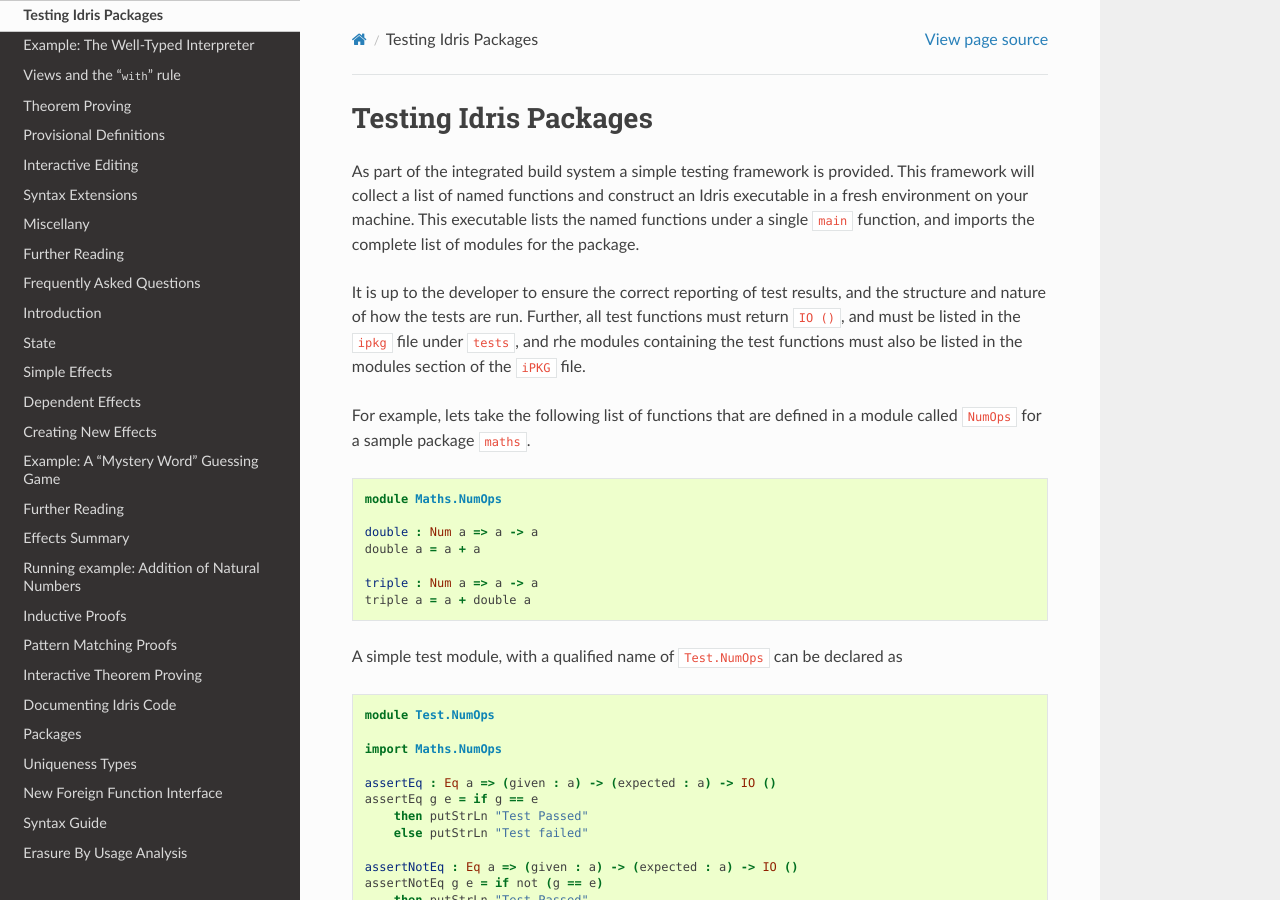
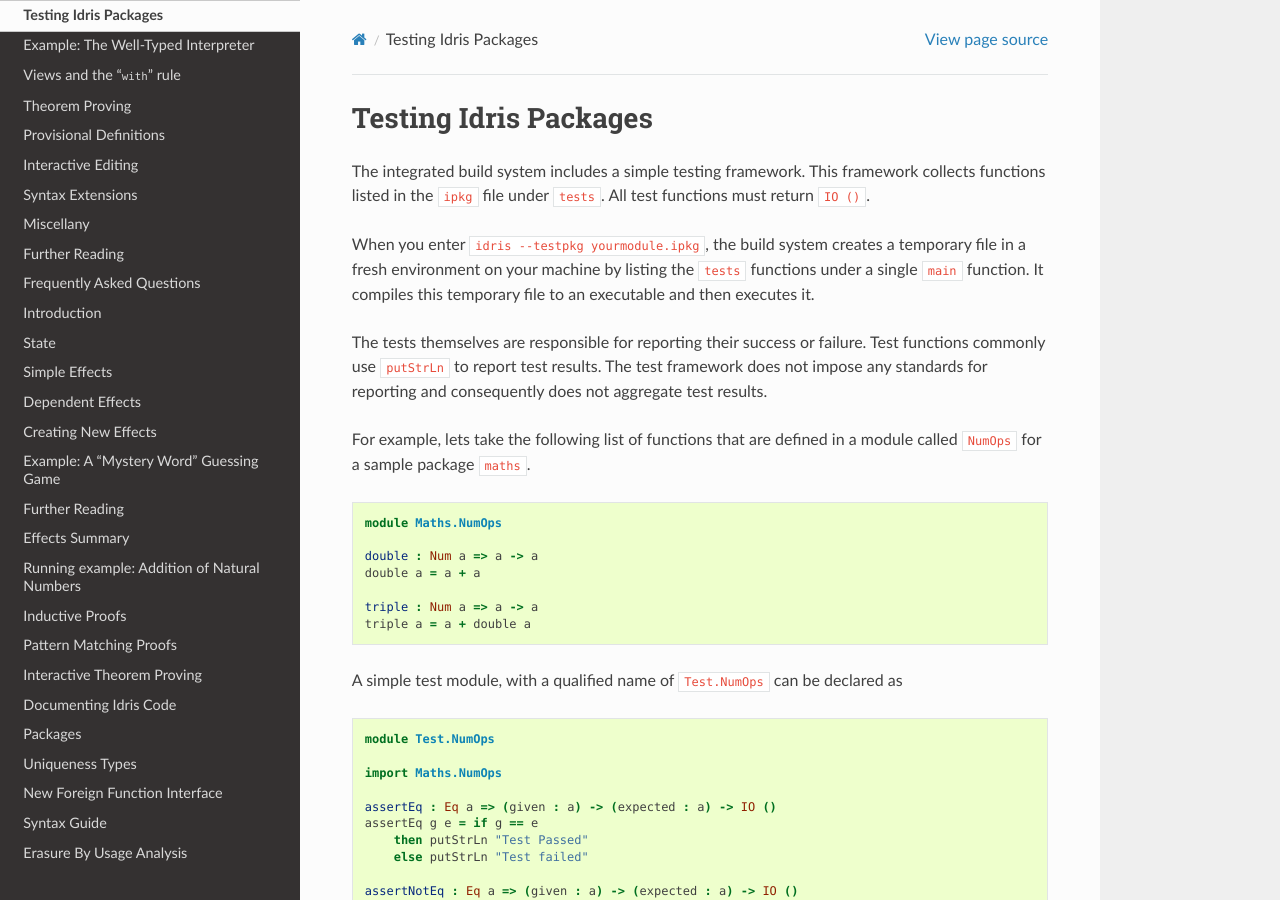
Before and after one commit to idris-lang/Idris-dev, a Sphinx documentation site: the page built from docs/tutorial/testing.rst, in a window 1280 px wide and 900 px high. Built offline with Sphinx 7.4.7 and the Read the Docs theme 2.0.0, drawn with Linux system fonts in a browser that asks for light colours; formulas are drawn with MathJax 3.

Commit message:
Rephrase intro to testing tutorial
Add verbiage to make clear that the test framework does no aggregration or
reporting in and of itself.

```diff
--- a/docs/tutorial/testing.rst
+++ b/docs/tutorial/testing.rst
@@ -4,13 +4,21 @@
 Testing Idris Packages
 **********************
 
-As part of the integrated build system a simple testing framework is provided.
-This framework will collect a list of named functions and construct an Idris executable in a fresh environment on your machine.
-This executable lists the named functions under a single ``main`` function, and imports the complete list of modules for the package.
+The integrated build system includes a simple testing framework.
+This framework collects functions listed in the ``ipkg`` file under ``tests``.
+All test functions must return ``IO ()``.
 
 
-It is up to the developer to ensure the correct reporting of test results, and the structure and nature of how the tests are run.
-Further, all test functions must return ``IO ()``, and must be listed in the ``ipkg`` file under ``tests``, and rhe modules containing the test functions must also be listed in the modules section of the ``iPKG`` file.
+When you enter ``idris --testpkg yourmodule.ipkg``,
+the build system creates a temporary file in a fresh environment on your machine
+by listing the ``tests`` functions under a single ``main`` function.
+It compiles this temporary file to an executable and then executes it.
+
+
+The tests themselves are responsible for reporting their success or failure.
+Test functions commonly use ``putStrLn`` to report test results.
+The test framework does not impose any standards for reporting and consequently
+does not aggregate test results.
 
 
 For example, lets take the following list of functions that are defined in a module called ``NumOps`` for a sample package ``maths``.
```
